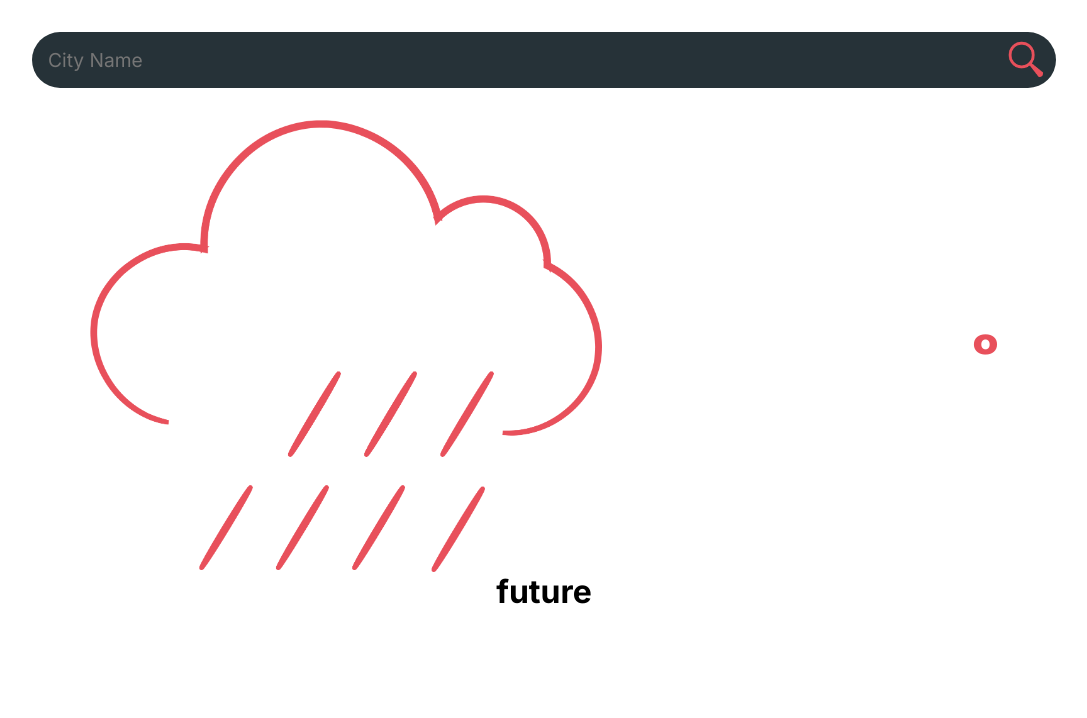
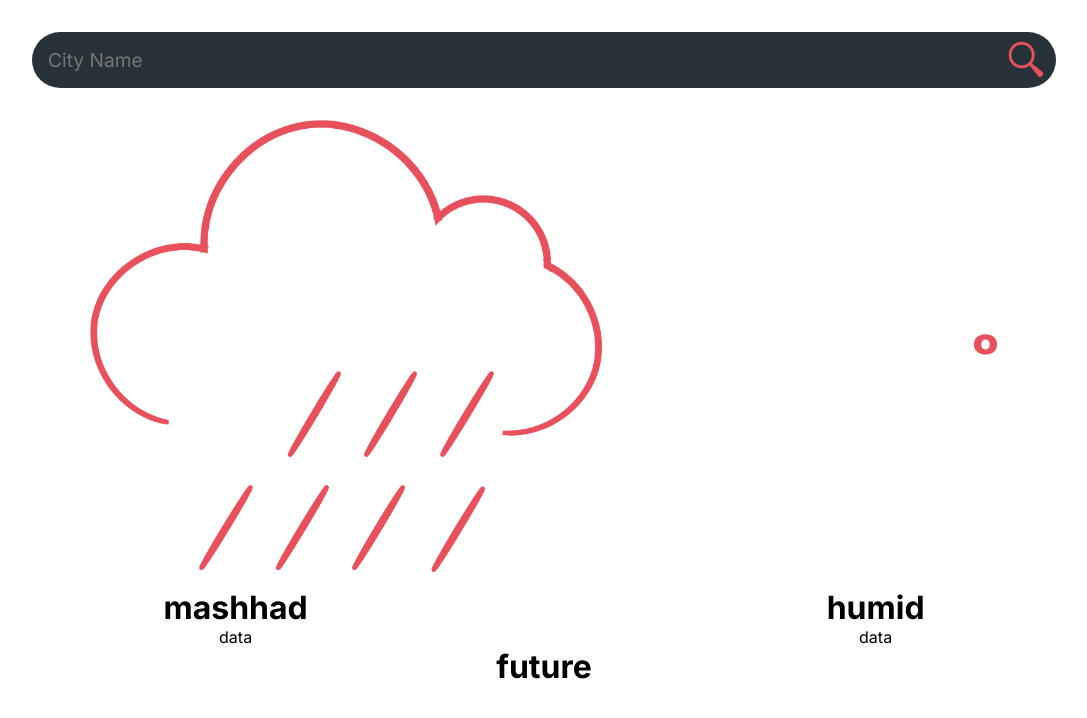
Before and after one commit to MohammadSoleimanikia/weather-app, a React (Create React App) app: page / in a window 1280 px wide. Shown: the top 718 px of the page, without its empty margins (96-1183 px from the left). Built offline with nearby package versions, Linux system fonts and the light colour scheme; no server answers.

Commit message:
add section of main page

```diff
--- a/src/App.css
+++ b/src/App.css
@@ -87,3 +87,9 @@ background-color: #263238;
   font-weight: 400;
 
 }
+.second-section{
+  margin-top: 1rem;
+  display: flex;
+  justify-content: space-around;
+  align-items: center;
+}
--- a/src/Components/Main.js
+++ b/src/Components/Main.js
@@ -1,5 +1,8 @@
 import rain from '../Assets/rain.png'
 function Main(props){
+    if(props.conditionId==800){
+        console.log(1);
+    }
     return (
         <div className="main">
             <div className="first-section">
@@ -9,6 +12,17 @@ function Main(props){
                     <h2>{props.condition}</h2>
                 </div>
             </div>
+            <div className='second-section'>
+                <div className='location'>
+                    <h1>mashhad</h1>
+                    <p>data</p>
+                </div>
+                <div className='details'>
+                    <h1>humid</h1>
+                    <p>data</p>
+                </div>
+
+            </div>
         </div>
     )
     }
```
